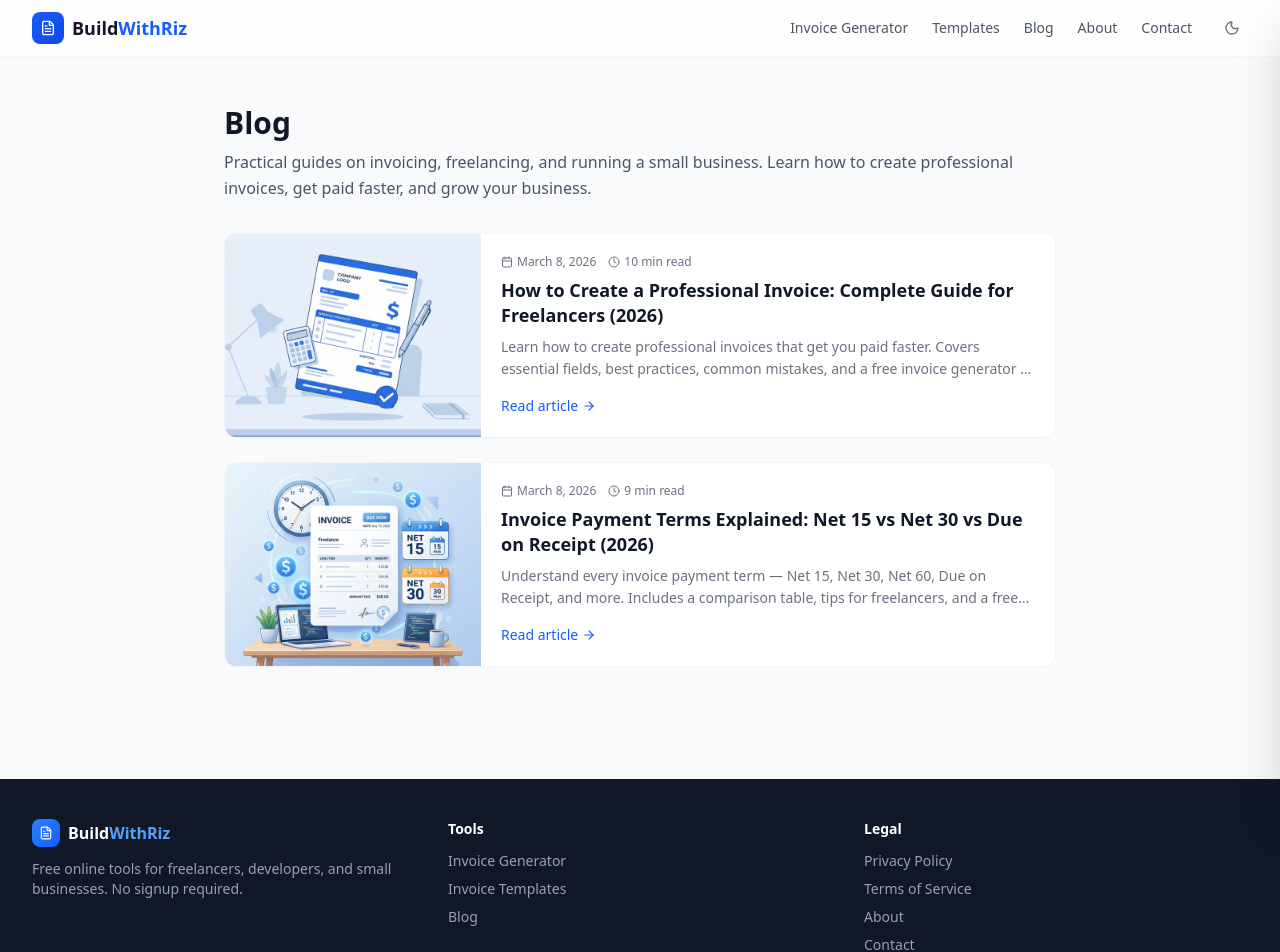
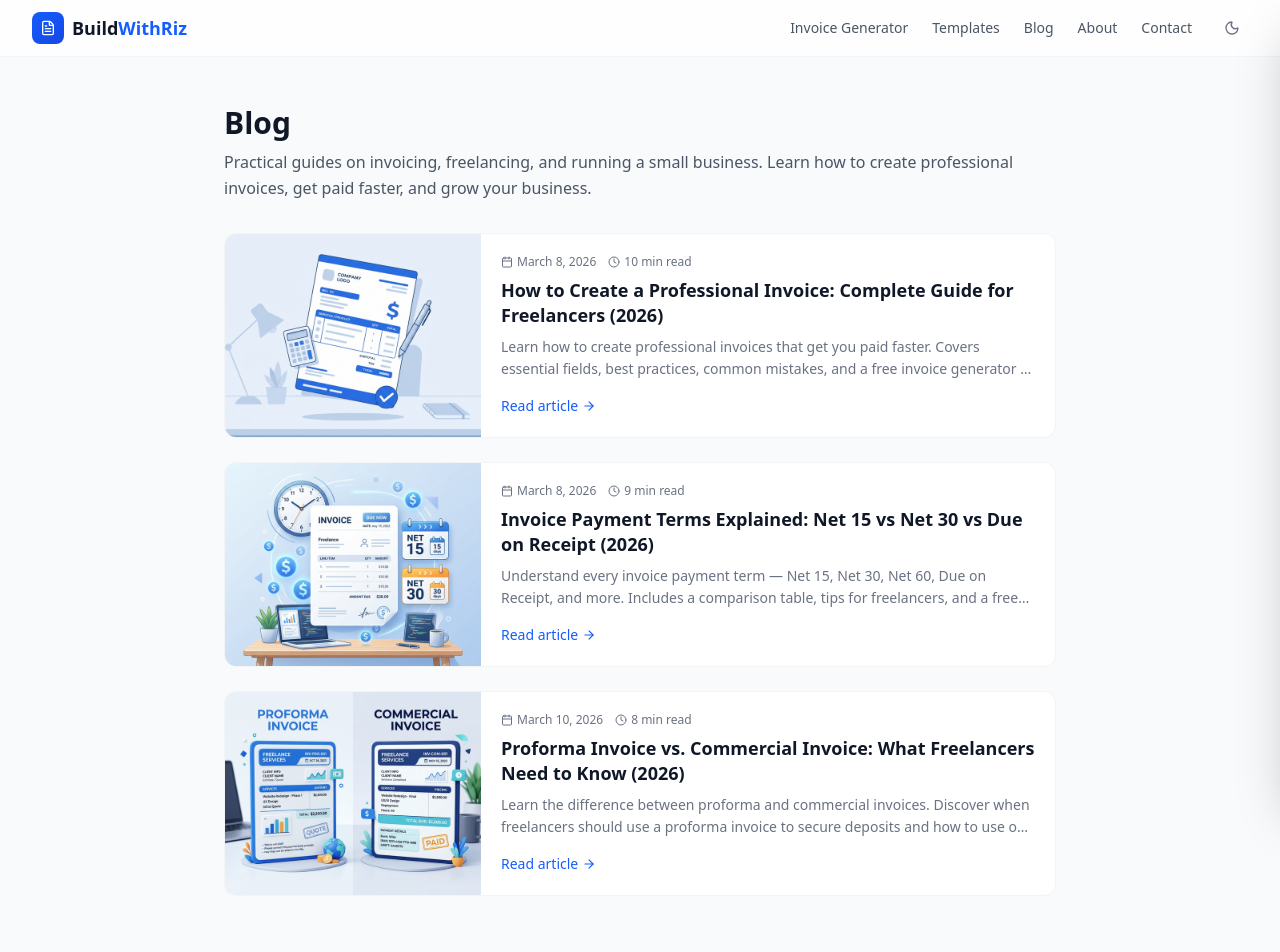
Before and after one commit to rshoaib/buildwithriz, a Next.js app: page /blog in a window 1280 px wide. Shown: the top 952 px of the page. Built offline with nearby package versions, Linux system fonts and the light colour scheme; no server answers.

Commit message:
content: add proforma vs commercial invoice article

```diff
--- a/src/data/articles.ts
+++ b/src/data/articles.ts
@@ -399,4 +399,105 @@ Ready to create a professional invoice with clear payment terms? Our **[free inv
 **[Create Your Free Invoice →](/)**
     `,
     },
+    {
+        slug: 'proforma-invoice-vs-commercial-invoice',
+        title: 'Proforma Invoice vs. Commercial Invoice: What Freelancers Need to Know (2026)',
+        description:
+            'Learn the difference between proforma and commercial invoices. Discover when freelancers should use a proforma invoice to secure deposits and how to use our free invoice generator.',
+        date: '2026-03-10',
+        readTime: '8 min read',
+        keywords: [
+            'proforma invoice vs commercial invoice',
+            'what is a proforma invoice',
+            'commercial invoice meaning',
+            'freelance proforma invoice',
+            'proforma vs regular invoice',
+        ],
+        heroImage: '/images/blog/proforma-vs-commercial-hero.png',
+        icon: FileText,
+        content: `
+## What Is a Proforma Invoice?
+
+A **proforma invoice** is a preliminary bill or estimated quote that you send to a client *before* any work begins or goods are delivered. It outlines the exact scope of work, the estimated costs, and the terms of the agreement.
+
+Despite having "invoice" in the name, a proforma invoice is **not a legal demand for payment**. It does not go into your accounting books as revenue, and your client cannot use it to claim tax deductions.
+
+### Why Freelancers Use Proforma Invoices
+
+For freelancers, a proforma invoice is an excellent tool for **setting expectations and securing deposits**.
+
+If a new client wants to hire you for a $5,000 website redesign, you do not want to start coding based on a vague email thread. Instead, you send a detailed proforma invoice outlining the project milestones and requesting a 50% upfront deposit. Once the client approves it and pays the deposit, you convert that proforma invoice into a real, legally binding commercial invoice for your accounting records.
+
+---
+
+## What Is a Commercial Invoice?
+
+A **commercial invoice** (often just called an "invoice") is the real deal. It is a formal, legally binding document issued *after* the services have been rendered or the goods have been delivered. It serves as an official request for payment.
+
+When you send a commercial invoice, it becomes an **account receivable** in your bookkeeping software. It is a permanent record of the transaction and is fully binding. If you are ever audited by tax authorities, commercial invoices are the documents they want to see.
+
+### The Most Common Denominator
+
+When freelancers talk about "sending an invoice," they almost always mean a commercial invoice. This is the document you generate at the end of a project (or milestone) to get paid for the work you just finished.
+
+---
+
+## Proforma vs. Commercial Invoice: Key Differences
+
+Understanding when to use which document will save you headaches at tax time. Here is the breakdown:
+
+| Feature | Proforma Invoice | Commercial Invoice |
+|---------|-----------------|--------------------|
+| **When to send it** | **Before** the work begins | **After** the work is done |
+| **Primary purpose** | Offer an estimate / Secure a deposit | Demand final payment |
+| **Legal status** | Not binding (can be negotiated) | Legally binding |
+| **Accounting impact** | No entry in your books | Recorded as accounts receivable |
+| **Tax use** | Cannot be used for tax purposes | Used for income and sales tax |
+
+---
+
+## When Should Freelancers Use a Proforma Invoice?
+
+If a proforma invoice isn't a "real" invoice, why bother using one at all? Here are three scenarios where freelancers benefit hugely from proforma invoices:
+
+### 1. Requesting Upfront Deposits
+Never start a massive project without a deposit. Rather than sending a completely informal "please pay me 25% now" email, send a highly detailed proforma invoice. It looks incredibly professional and makes it easy for the client's accounting department to process the initial transfer.
+
+### 2. Formalizing Complex Proposals
+If your freelance work involves variable costs (like server usage, stock photos, or ad spend), the final cost might change. A proforma invoice acts as a "good faith estimate" that allows the client to see exactly what they *should* expect to pay, while giving you the flexibility to adjust the final commercial invoice if the scope creeps slightly.
+
+### 3. International Clients & Customs
+If you sell physical goods (like custom artwork, printed materials, or hardware prototypes) to international clients, customs authorities often require a proforma invoice to assess duties and taxes *before* the goods even ship.
+
+---
+
+## Can You Pay a Proforma Invoice?
+
+Yes, clients absolutely can (and do) issue payments based on a proforma invoice—this is exactly how you secure your upfront deposit!
+
+However, from an accounting and tax perspective, the transaction is not complete until a **commercial invoice** is issued. Once you receive the deposit based on your proforma invoice, you must eventually issue a commercial invoice to officially close out the transaction and record the revenue.
+
+---
+
+## Common Mistakes to Avoid
+
+1. **Forgetting to issue the final invoice:** If a client pays your entire fee upfront based on a proforma invoice, you still must send them a commercial invoice marked "Paid in Full" for both of your tax records.
+2. **Confusing your accountant:** Don't mix your proforma invoices with your real invoices in your accounting software. Keep them separate. Proforma invoices shouldn't have sequential invoice numbers that overlap with your real ones.
+3. **Not having clear payment terms:** Even on a proforma invoice, clearly state that this is an estimate and outline your terms. Read our guide to [Net 15 vs Net 30 payment terms](/blog/invoice-payment-terms-explained) to get this right.
+
+---
+
+## Create Your Invoices for Free
+
+Whether you need a proforma quote or a final commercial invoice, formatting matters. A clean, branded document builds immediate trust with new clients.
+
+Our **[free invoice generator](/)** lets you create both. Just change the document title from "Invoice" to "Proforma Invoice", itemize your estimates, and download a professional PDF instantly in your browser.
+
+- No signup required
+- Nothing stored on our servers
+- 100% free and private
+
+**[Create Your First Invoice Now →](/)**
+        `,
+    },
 ];
```
Also changed, not shown: .agents/workflows/seo-schedule.md (added), public/images/blog/proforma-vs-commercial-hero.png (added).
